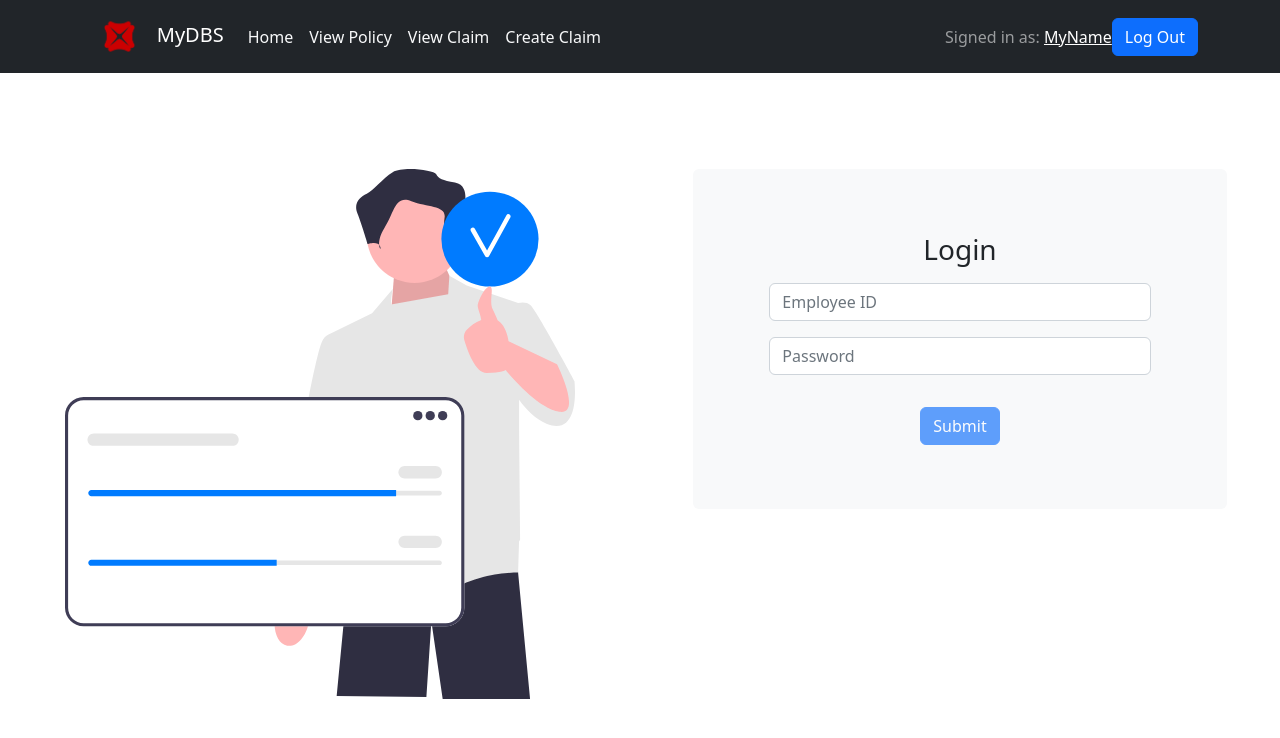
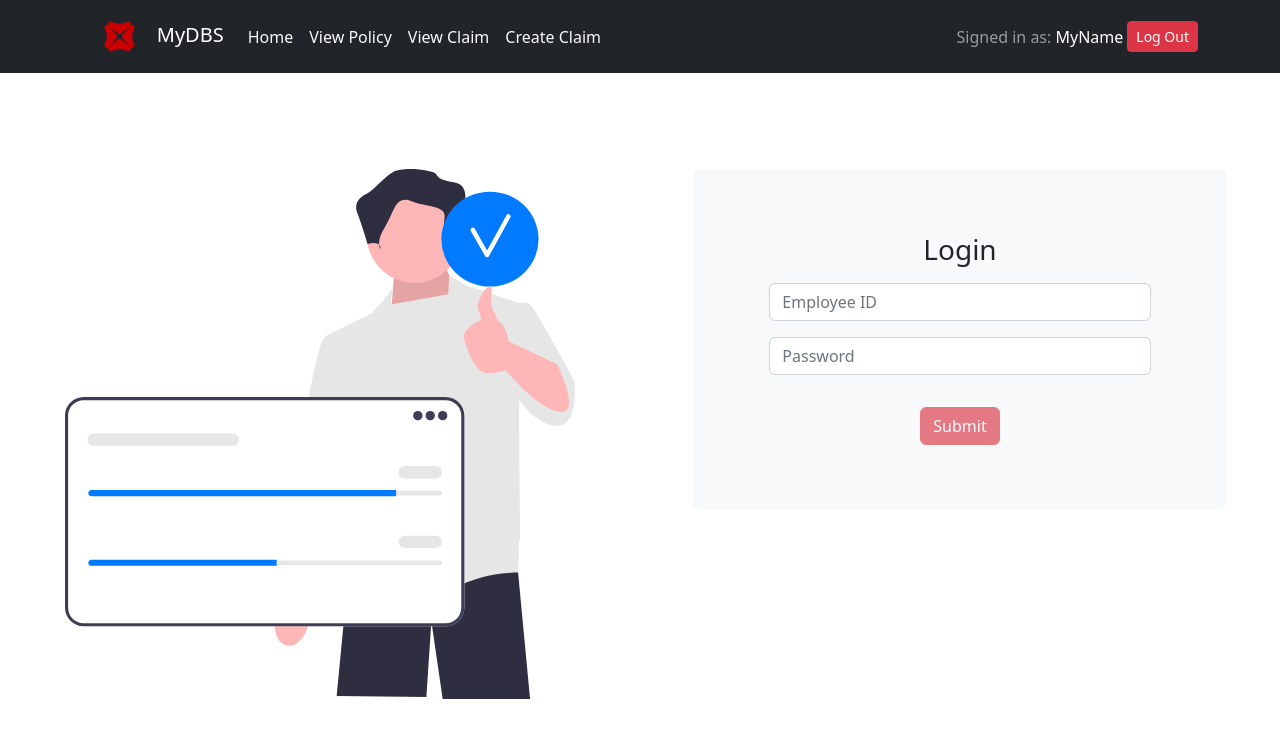
Before and after one commit to TheSpaceCuber/tt2_8, a React (Create React App) app in the folder frontend/tt2_8/: page /login in a window 1280 px wide. Shown: the top 738 px of the page. Built offline with nearby package versions, Linux system fonts and the light colour scheme.

Commit message:
navbar functionality done

```diff
--- a/frontend/tt2_8/src/Components/Navbar.jsx
+++ b/frontend/tt2_8/src/Components/Navbar.jsx
@@ -1,14 +1,20 @@
 import Container from "react-bootstrap/Container";
 import Nav from "react-bootstrap/Nav";
 import Navbar from "react-bootstrap/Navbar";
-import NavDropdown from "react-bootstrap/NavDropdown";
 import Button from "react-bootstrap/Button";
 import Form from "react-bootstrap/Form";
-import ContactPageIcon from "@mui/icons-material/ContactPage";
 import DBSlogo from "../assets/images/DBSlogo.png";
-import { Link } from "react-router-dom";
+import { Link, useNavigate } from "react-router-dom";
+import LogoutIcon from "@mui/icons-material/Logout";
+import useLogout from "../hooks/useLogout";
 
 function MyNavbar() {
+  const logout = useLogout();
+  const navigate = useNavigate();
+  const signOut = async () => {
+    await logout();
+    navigate("/login");
+  };
   return (
     <Navbar bg="dark" variant="dark" expand="lg">
       <Container>
@@ -52,12 +58,15 @@ function MyNavbar() {
 
           <Navbar.Toggle />
 
-          <Navbar.Text>
-            Signed in as: <a href="#login">MyName</a>
+          <Navbar.Text className="px-1">
+            Signed in as:{" "}
+            <a className="text-white text-decoration-none">MyName</a>
           </Navbar.Text>
 
           <Form>
-            <Button>Log Out</Button>
+            <Button className="btn btn-sm btn-danger" onClick={signOut}>
+              Log Out
+            </Button>
           </Form>
         </Navbar.Collapse>
       </Container>
--- /dev/null
+++ b/frontend/tt2_8/src/hooks/useLogout.js
@@ -0,0 +1,21 @@
+import axios from "../api/axios";
+import useAuth from "./useAuth";
+
+const useLogout = () => {
+  const { setAuth } = useAuth();
+
+  const logout = async () => {
+    setAuth({});
+    // try {
+    //   const response = await axios("logout route", {
+    //     withCredentials: true,
+    //   });
+    // } catch (err) {
+    //   console.error(err);
+    // }
+  };
+
+  return logout;
+};
+
+export default useLogout;
--- a/frontend/tt2_8/src/pages/Login.js
+++ b/frontend/tt2_8/src/pages/Login.js
@@ -5,8 +5,7 @@ import loginImg from "../assets/images/join.svg";
 import useAuth from "../hooks/useAuth";
 
 const initialState = {
-  username: "",
-  email: "",
+  employeeID: "",
   password: "",
   msg: "",
 };
@@ -85,7 +84,7 @@ const Login = () => {
               <input
                 name="employeeID"
                 type="text"
-                value={values.email}
+                value={values.employeeID}
                 onChange={handleChange}
                 className="form-control m-2"
                 autoComplete="off"
@@ -105,18 +104,10 @@ const Login = () => {
               {/* ================== Submit ================== */}
               <button
                 type="submit"
-                className="btn btn-primary"
+                className="btn btn-danger"
                 onClick={handleSubmit}
                 disabled={
-                  load &&
-                  ((values.isMember && values.email && values.password) ||
-                    (!values.isMember &&
-                      values.username &&
-                      values.email &&
-                      values.password &&
-                      values.passwordConfirm))
-                    ? false
-                    : true
+                  load && values.employeeID && values.password ? false : true
                 }
               >
                 Submit
```
